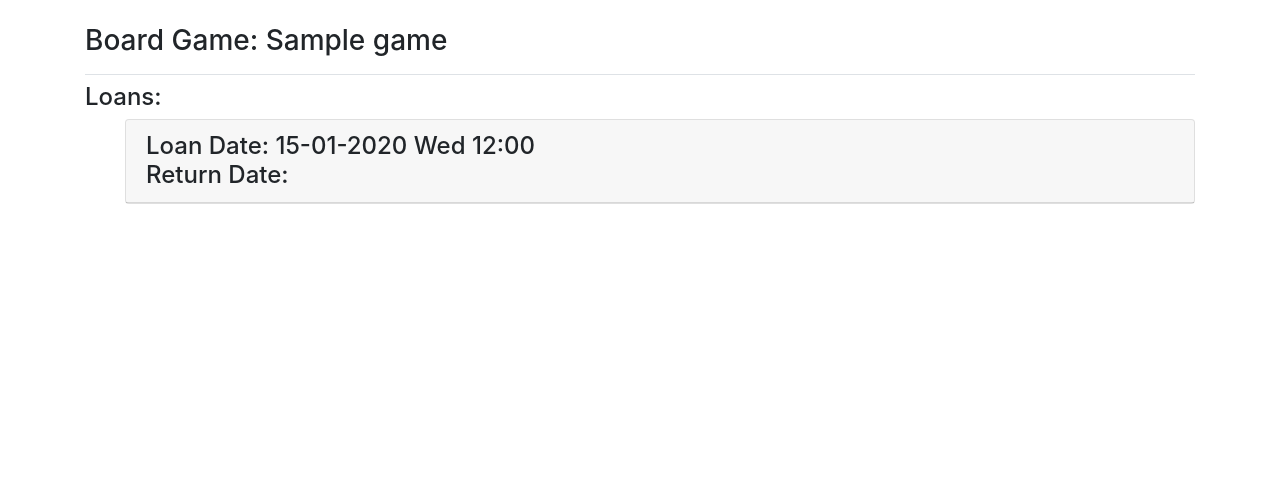
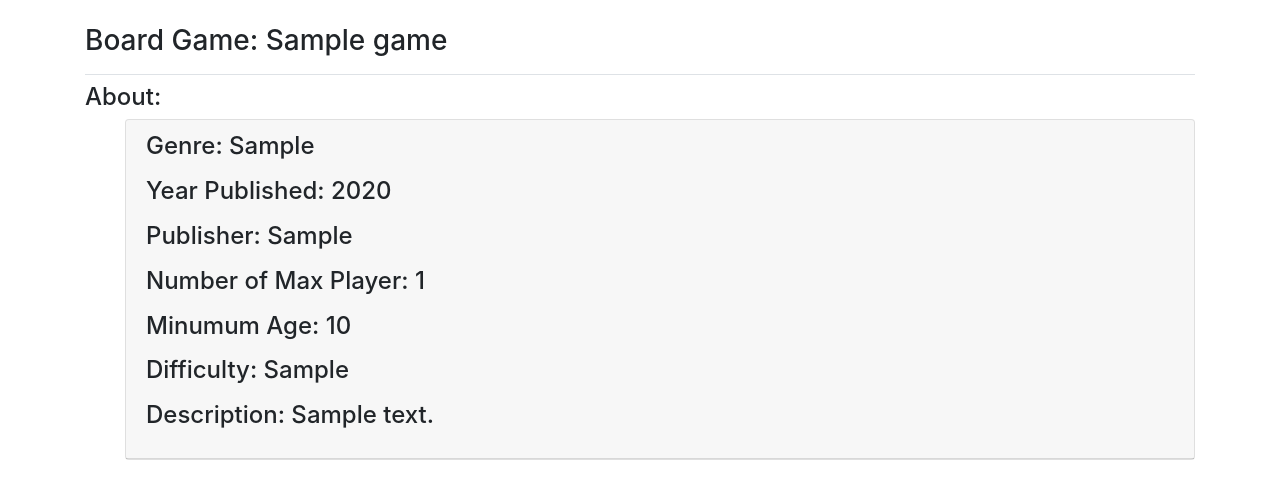
Before and after one commit to urasayanoglu/board_game_club, a Django app: page /games/1/ in a window 1280 px wide. Shown: the part 58-557 px from the top of the page. Run offline with Django 4.2, Linux system fonts and the light colour scheme; a user stored in the database is signed in; tables that the repository leaves empty hold one stand-in row (values such as "Sample post"); some libraries are stand-ins or nearby versions.

Commit message:
Add Game Details on  Loanable and My  Games Tab

```diff
--- a/board_game_club_apps/models.py
+++ b/board_game_club_apps/models.py
@@ -41,3 +41,7 @@ class Loan(models.Model):
     def __str__(self):
         """Return a string representation of the loan model."""
         return f"Game {self.game_loaned} borrowed on {self.loan_date}"
+
+    def statuschange(self):
+        """Change the status of the board game to on loan"""
+        return Game.status('o')
--- a/board_game_club_apps/templates/board_game_club_apps/game.html
+++ b/board_game_club_apps/templates/board_game_club_apps/game.html
@@ -5,17 +5,18 @@
 {% endblock page_header %}
 
 {% block content %}
-  <h4>Loans:</h4>
+  <h4>About:</h4>
   <ul>
-    {% for loan in loans %}
-      <div class="card mb-3">
-        <h4 class="card-header">
-          Loan Date: {{ loan.loan_date|date:'d-m-Y D H:i'  }} <br>
-          Return Date:
-        </h4>
-      </div>
-    {% empty %}
-      <li>There is not a loan for this game yet.</li>
-    {% endfor %}
+    <div class="card mb-3">
+      <h4 class="card-header">
+        <p>Genre: {{ game.genre }}</p>
+        <p>Year Published: {{ game.year_published}}</p>
+        <p>Publisher: {{ game.publisher }}</p>
+        <p>Number of Max Player: {{ game.number_of_players }}</p>
+        <p>Minumum Age: {{ game.min_age }}</p>
+        <p>Difficulty: {{ game.difficulty}}</p>
+        <p>Description: {{ game.description }}</p>
+      </h4>
+    </div>
   </ul>
 {% endblock content %}
--- a/board_game_club_apps/views.py
+++ b/board_game_club_apps/views.py
@@ -24,8 +24,8 @@ def game(request, game_id):
     # Making sure the game belongs to the current user:
     if game.owner != request.user:
         raise Http404
-    loans = game.loan_set.order_by('-loan_date')
-    context = {'game': game, 'loans':loans}
+    elif game.status != 'o':
+            context = {'game': game}
     return render(request, 'board_game_club_apps/game.html', context)
 
 @login_required
```
Also changed, not shown: board_game_club_apps/migrations/0006_loan_status.py (added), board_game_club_apps/migrations/0007_remove_loan_status.py (added).
